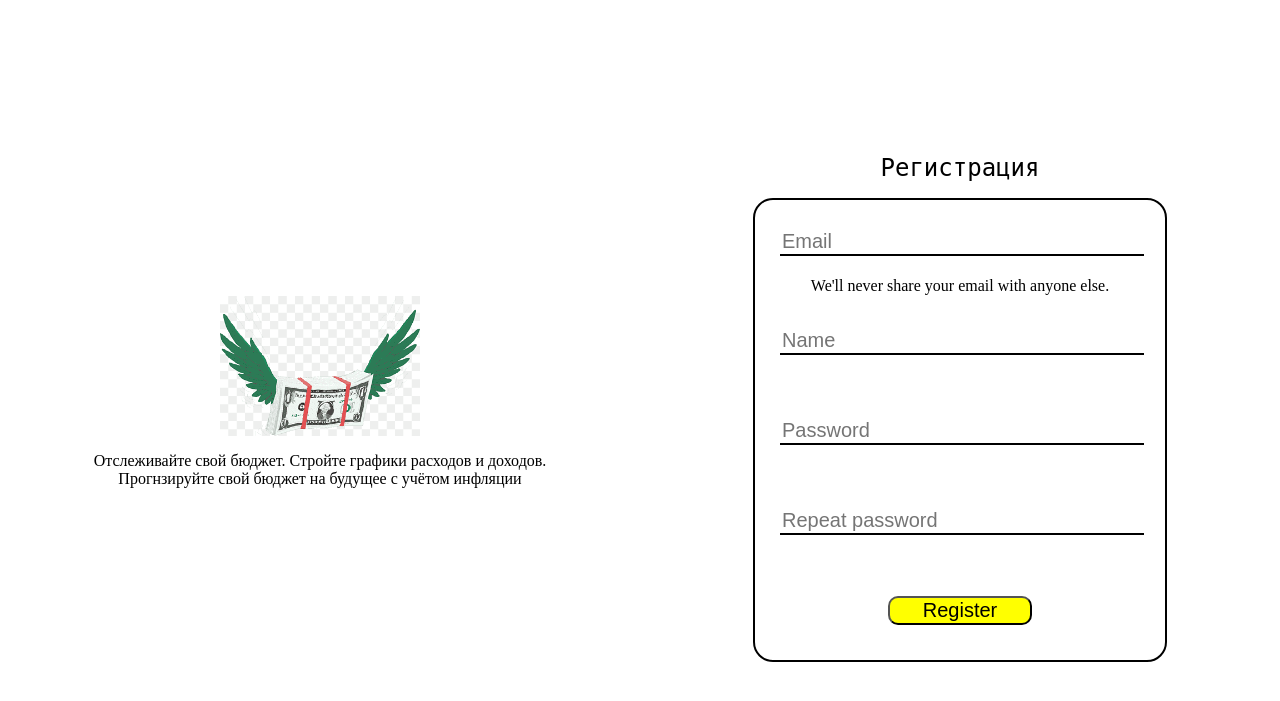
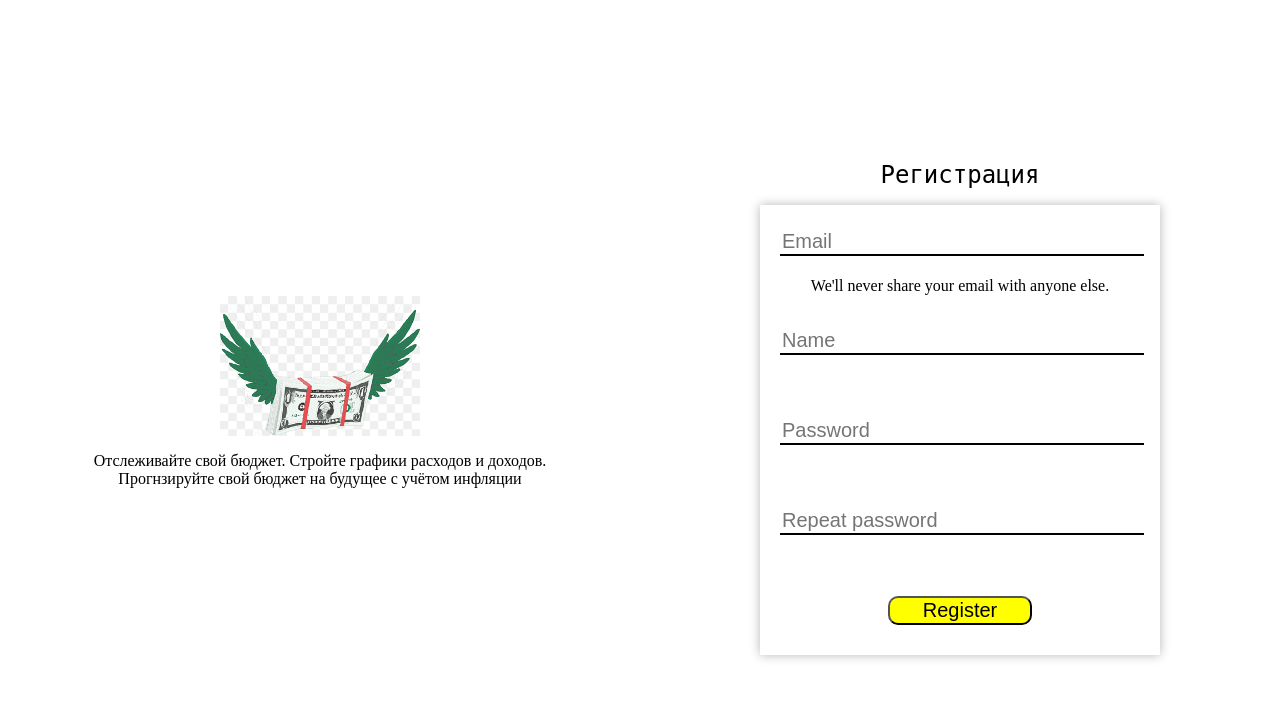
Before and after one commit to 08-06-a-05/project-g, a Django app: page /main_page/registration in a window 1280 px wide. Shown: the top 701 px of the page. Run offline with Django 4.2, Linux system fonts and the light colour scheme.

Commit message:
updated registration page
Поменял рамку

```diff
--- a/Moneysite/main_page/static/css/registration_page.css
+++ b/Moneysite/main_page/static/css/registration_page.css
@@ -42,14 +42,12 @@ body {
 }
 
 .registration_form{
-    width:400px;
-    border: 2px solid black;
-    padding:5px;
-    border-radius: 20px;
-    height:450px;
+    width: 400px;
+    box-shadow: 0px 0px 10px 0px #0000004a;
+    height: 450px;
     display: flex;
     flex-direction: column;
-    margin:auto;
+    margin: auto;
 }
 
 .mb-3{
```
